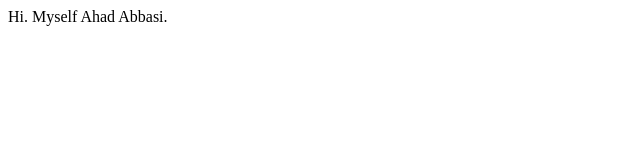
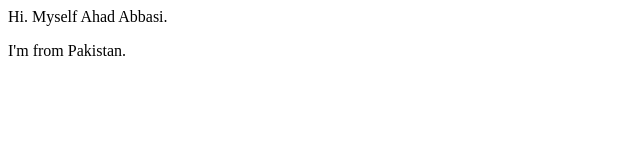
Before and after one commit to Ahad-coder77/localRepo, a plain HTML site: page index.html in a window 1280 px wide. Shown: the whole page, without its empty margins (0-640 px from the left). Drawn offline with Linux system fonts and the light colour scheme.

Commit message:
Add in new branch.

```diff
--- a/index.html
+++ b/index.html
@@ -1 +1,2 @@
 <p>Hi. Myself Ahad Abbasi.</p>
+<p>I'm from Pakistan.</p>
```
